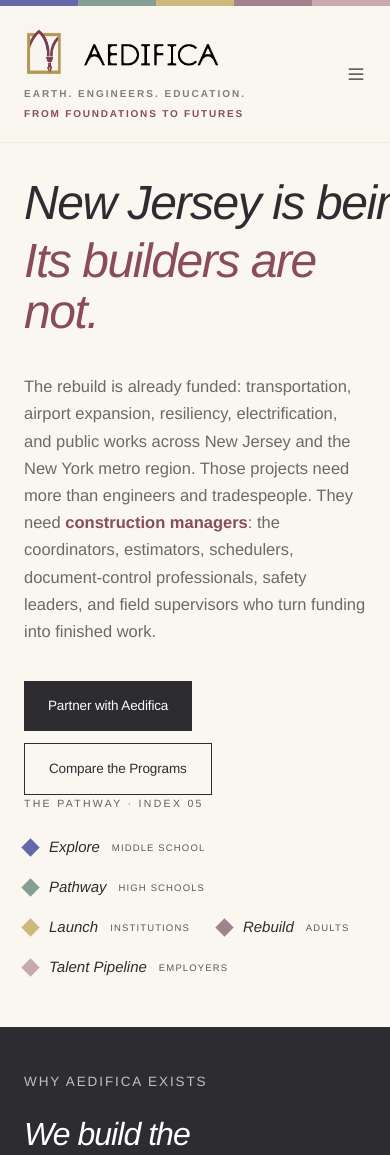
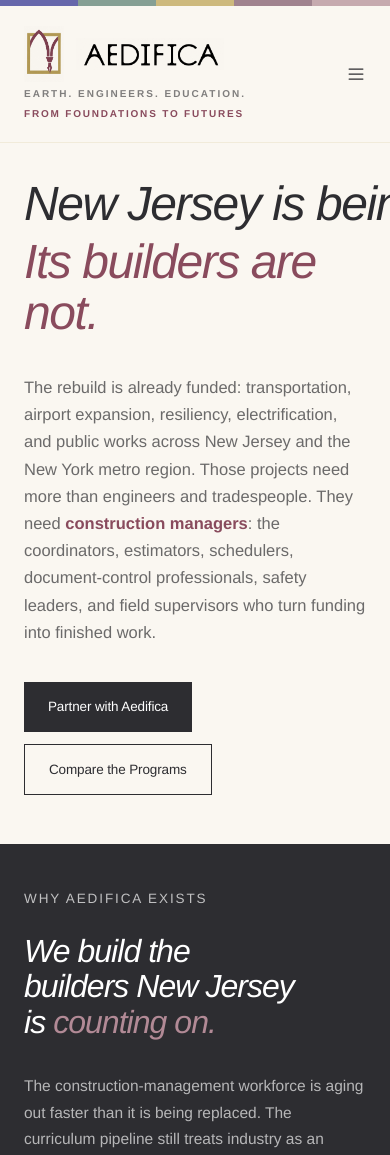
Before and after one commit to OmarSaad90/Aedifica, a Next.js app: page / in a window 390 px wide. Shown: the top 1155 px of the page. Built offline with nearby package versions, Linux system fonts and the light colour scheme.

Commit message:
12334534

```diff
--- a/src/components/HeroPathway.tsx
+++ b/src/components/HeroPathway.tsx
@@ -48,7 +48,7 @@ export function HeroPathway() {
   const reduce = useReducedMotion()
 
   return (
-    <div className="w-full lg:w-[280px] xl:w-[300px] flex-shrink-0 lg:ml-auto">
+    <div className="hidden lg:block lg:w-[280px] xl:w-[300px] flex-shrink-0 lg:ml-auto">
       <motion.p
         className="text-[10.5px] uppercase tracking-[0.22em] text-anthracite/75 mb-6 lg:mb-9"
         style={{ fontFamily: 'var(--font-body)' }}
@@ -138,37 +138,6 @@ export function HeroPathway() {
         </div>
       </div>
 
-      {/* ── Mobile / tablet: compact row, no curve ── */}
-      <div className="flex flex-wrap gap-x-7 gap-y-4 lg:hidden">
-        {PROGRAMS.map((program, i) => (
-          <motion.div
-            key={program.name}
-            initial={reduce ? undefined : { opacity: 0, y: 10 }}
-            animate={reduce ? undefined : { opacity: 1, y: 0 }}
-            transition={reduce ? undefined : { duration: 0.45, ease: EASE, delay: 0.55 + i * 0.08 }}
-          >
-            <Link href={program.to} className="flex items-center gap-3">
-              <span
-                className="flex-shrink-0 w-[13px] h-[13px] rotate-45 ring-4 ring-snow"
-                style={{ backgroundColor: program.color }}
-                aria-hidden="true"
-              />
-              <span
-                className="text-[15px] text-anthracite italic"
-                style={{ fontFamily: 'var(--font-heading)', fontWeight: 400 }}
-              >
-                {program.name}
-              </span>
-              <span
-                className="text-[9.5px] text-anthracite/78 uppercase tracking-[0.12em]"
-                style={{ fontFamily: 'var(--font-body)' }}
-              >
-                {program.audience}
-              </span>
-            </Link>
-          </motion.div>
-        ))}
-      </div>
     </div>
   )
 }
```
